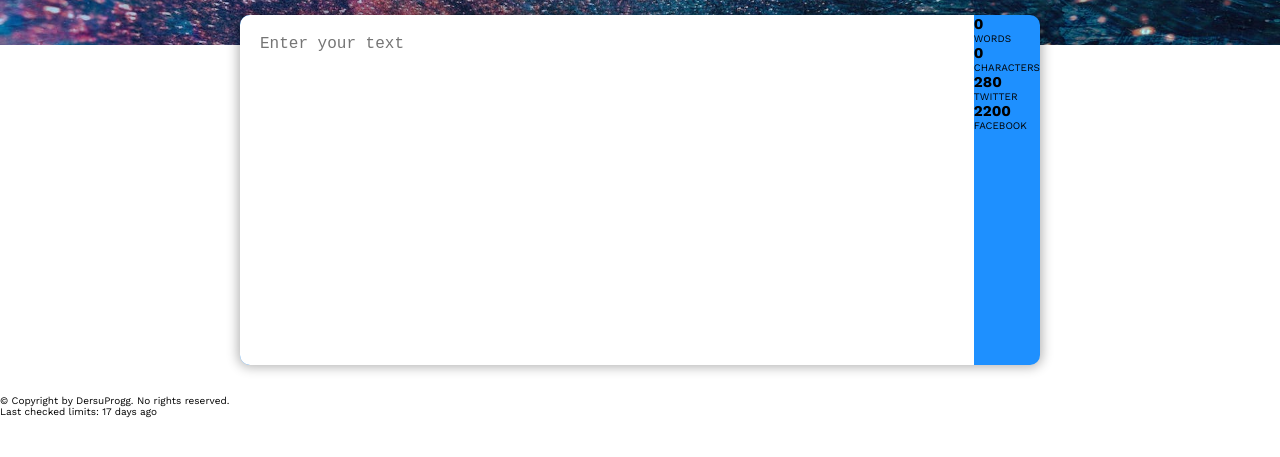
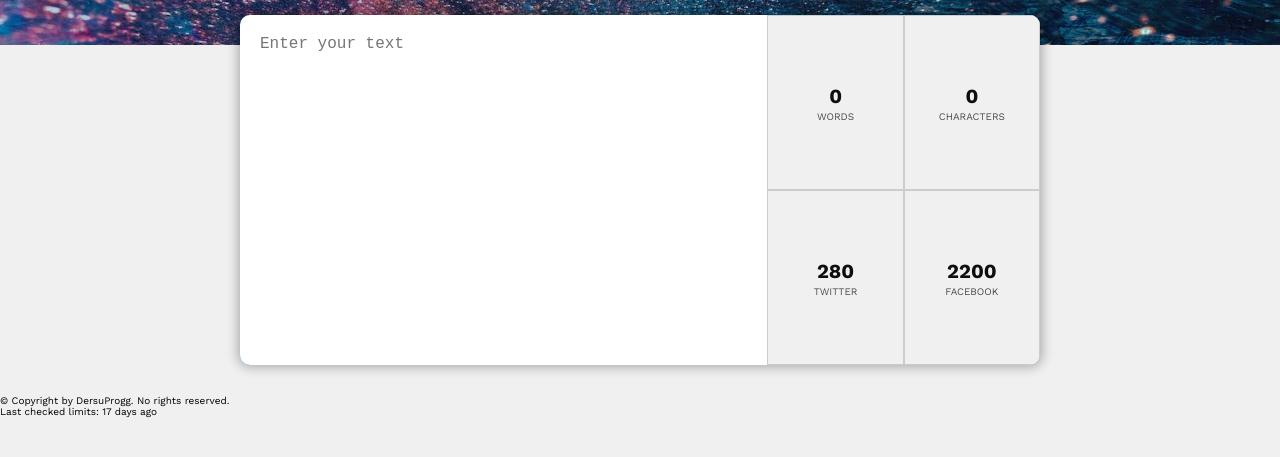
Before and after one commit to dersuprogg/word-analytics-js, a plain HTML site: page index.html in a window 1280 px wide. Shown: the part 103-560 px from the top of the page. Drawn offline with nearby package versions, Linux system fonts and the light colour scheme.

Commit message:
Style stats section

```diff
--- a/styles.css
+++ b/styles.css
@@ -10,6 +10,7 @@ html {
 
 body {
   font-family: "Work Sans", sans-serif;
+  background-color: #f0f0f0;
 }
 
 button,
@@ -49,11 +50,6 @@ span {
   box-shadow: 0 0 12px 2px rgba(0, 0, 0, 0.3);
 }
 
-/* .stats {
-  background-color: crimson;
-  flex-grow: 1;
-} */
-
 .text {
   flex-grow: 2;
 }
@@ -67,3 +63,36 @@ span {
   resize: none;
   font-size: 1.6rem;
 }
+
+.stats {
+  background-color: #f0f0f0;
+  flex-grow: 1;
+  display: grid;
+  grid-template-columns: 1fr 1fr;
+  grid-template-rows: 1fr 1fr;
+}
+
+.stats div {
+  border: 1px solid #ccc;
+  display: flex;
+  flex-direction: column;
+  align-items: center;
+  justify-content: center;
+}
+
+.stats p,
+.stats h2 {
+  text-align: center;
+}
+
+.stats p {
+  font-weight: normal;
+  text-transform: uppercase;
+  color: #4b4b4b;
+  margin-top: 3px;
+}
+
+.stats h2 {
+  color: #0e0e0e;
+  font-size: 2rem;
+}
```
